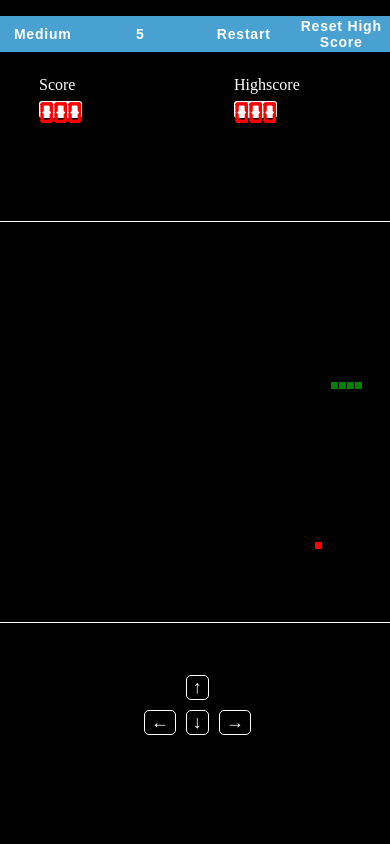
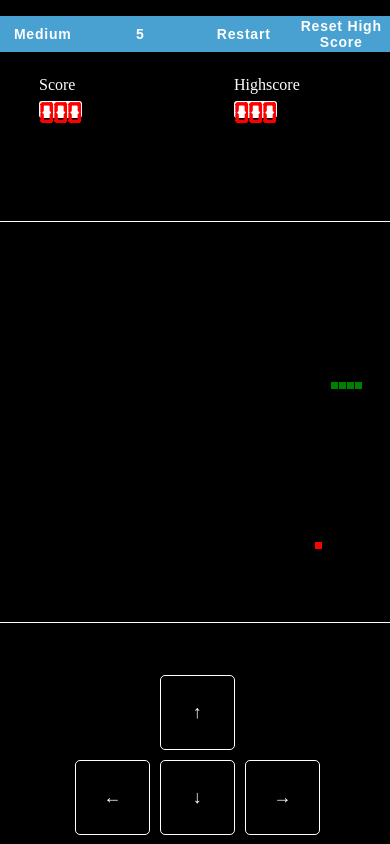
Before and after one commit to utkarsh-sanjivan/Snake-Game, a plain HTML site: page index.html in a window 390 px wide. Drawn offline with Linux system fonts and the light colour scheme.

Commit message:
fixed button size

```diff
--- a/index.css
+++ b/index.css
@@ -238,8 +238,8 @@ html, body {
 
     .control-button-panel {
         display: grid;
-        grid-template-rows: auto auto;
-        grid-template-columns: auto auto auto;
+        grid-template-rows: 75px 75px;
+        grid-template-columns: 75px 75px 75px;
         column-gap: 10px;
         row-gap: 10px;
         margin: auto;
```
